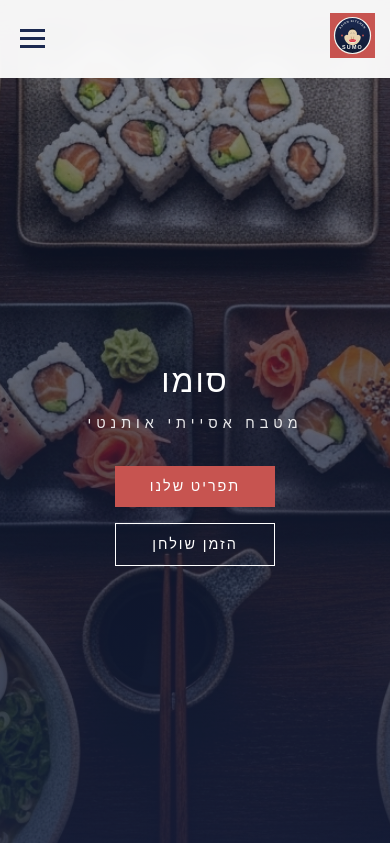
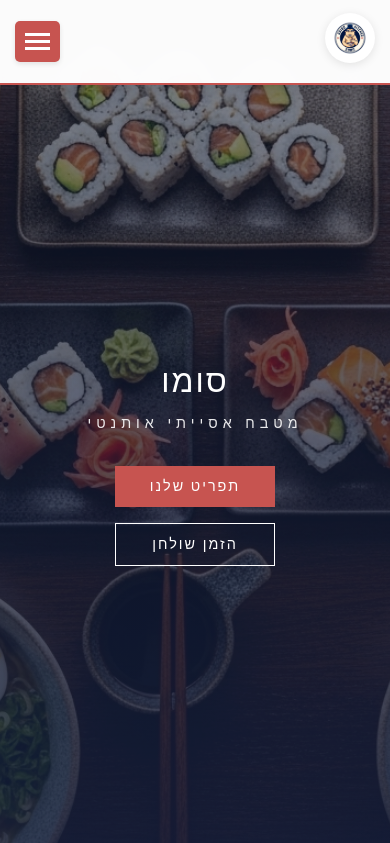
Before and after one commit to halur-io/android-hub, a Flask app: page / in a window 390 px wide. Shown: the top 843 px of the page. Run offline with Flask 3, Linux system fonts and the light colour scheme; some libraries are stand-ins or nearby versions.

Commit message:
Improve website's mobile appearance and top menu navigation
Update the logo styling for better mobile display and enhance the top navigation bar's visual appeal and responsiveness.

Replit-Commit-Author: Agent
Replit-Commit-Session-Id: 5028ef88-8d31-4cf4-9f8a-301b79f2947c
Replit-Commit-Checkpoint-Type: full_checkpoint
Replit-Commit-Screenshot-Url: https://storage.googleapis.com/screenshot-production-us-central1/cad2a536-a2eb-41a8-a0a3-6f4a608fee70/5028ef88-8d31-4cf4-9f8a-301b79f2947c/9iVrcxf

```diff
--- a/static/css/sushifushi.css
+++ b/static/css/sushifushi.css
@@ -50,15 +50,17 @@ body {
     width: 100%;
     top: 0;
     z-index: 1000;
-    background: rgba(255, 255, 255, 0.95);
+    background: rgba(255, 255, 255, 0.98);
     backdrop-filter: blur(10px);
-    box-shadow: 0 2px 20px rgba(0, 0, 0, 0.1);
+    box-shadow: 0 2px 20px rgba(0, 0, 0, 0.15);
     transition: all 0.3s ease;
+    border-bottom: 2px solid var(--sumo-coral);
 }
 
 .navbar.scrolled {
-    background: rgba(255, 255, 255, 0.98);
-    padding: 0.5rem 0;
+    background: rgba(255, 255, 255, 1);
+    padding: 0.3rem 0;
+    box-shadow: 0 4px 30px rgba(0, 0, 0, 0.2);
 }
 
 .navbar .container {
@@ -82,13 +84,19 @@ body {
 
 .navbar-brand img {
     transition: transform 0.3s ease;
-    height: 60px;
-    width: auto;
+    height: 65px;
+    width: 65px;
     display: block;
+    object-fit: contain;
+    border-radius: 50%;
+    padding: 3px;
+    background: white;
+    box-shadow: 0 2px 10px rgba(0, 0, 0, 0.1);
 }
 
 .navbar-brand a:hover img {
-    transform: scale(1.05);
+    transform: scale(1.1);
+    box-shadow: 0 4px 15px rgba(199, 84, 80, 0.3);
 }
 
 .navbar-menu {
@@ -702,20 +703,28 @@ textarea.form-control {
 /* Mobile Menu Button */
 .mobile-menu-btn {
     display: none;
-    background: none;
+    background: var(--sumo-coral);
     border: none;
     font-size: 1.5rem;
-    color: var(--sumo-navy);
+    color: var(--pure-white);
     cursor: pointer;
-    padding: 5px;
+    padding: 8px 10px;
+    border-radius: 5px;
+    box-shadow: 0 2px 5px rgba(0, 0, 0, 0.1);
+    transition: all 0.3s ease;
+}
+
+.mobile-menu-btn:hover {
+    background: var(--sumo-navy);
+    transform: scale(1.05);
 }
 
 .mobile-menu-btn span {
     display: block;
     width: 25px;
     height: 3px;
-    background-color: var(--sumo-navy);
-    margin: 5px 0;
+    background-color: var(--pure-white);
+    margin: 4px 0;
     transition: 0.3s;
 }
 
@@ -742,8 +751,9 @@ textarea.form-control {
     }
 
     .navbar-brand img {
-        height: 45px;
-        width: auto;
+        height: 50px;
+        width: 50px;
+        padding: 2px;
     }
 
     .mobile-menu-btn {
--- a/templates/base.html
+++ b/templates/base.html
@@ -51,7 +51,7 @@
         <div class="container">
             <div class="navbar-brand">
                 <a href="#hero">
-                    <img src="{{ url_for('static', filename='images/sumo-logo.svg') }}" alt="סומו - מטבח אסייתי">
+                    <img src="{{ url_for('static', filename='images/sumo-logo.png') }}" alt="סומו - מטבח אסייתי">
                 </a>
             </div>
             <button class="mobile-menu-btn" onclick="toggleMobileMenu()">
```
Also changed, not shown: other parts of static/css/sushifushi.css (+8 -15 lines), attached_assets/IMG-20250809-WA0000_1754694933644.jpg (added), attached_assets/IMG-20250809-WA0001_1754694933620.jpg (added), attached_assets/IMG-20250809-WA0002_1754694933575.jpg (added), static/images/sumo-logo.png (added).
